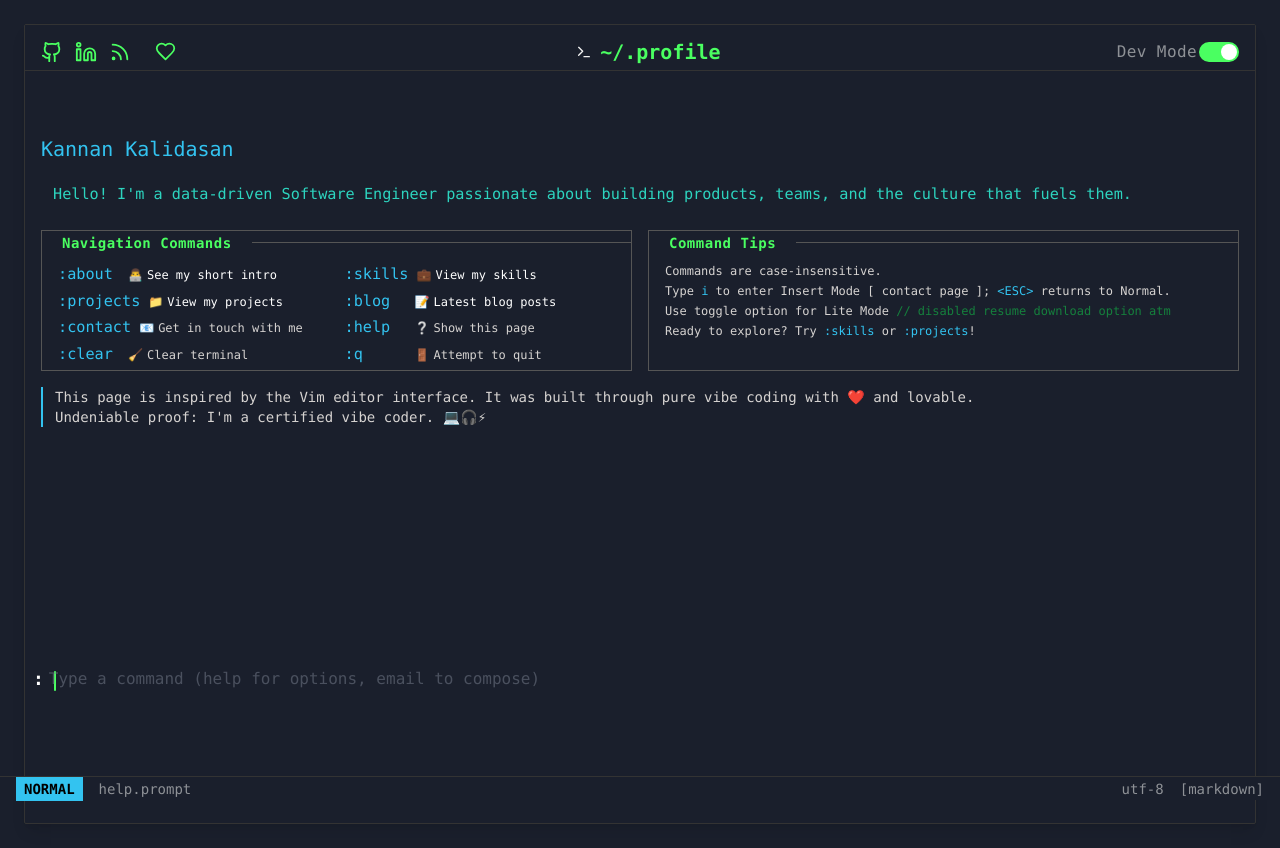
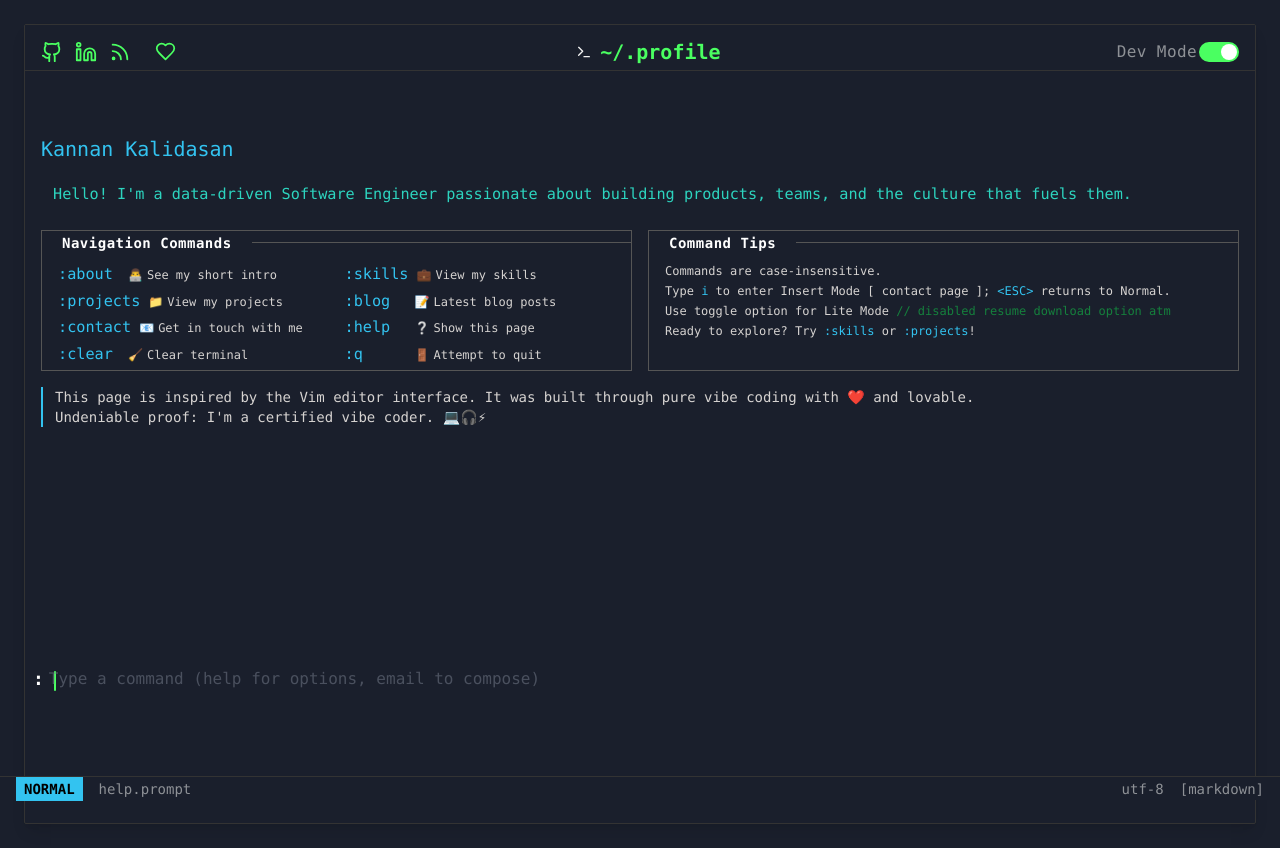
Before and after one commit to kannandreams/kannandreams.github.io, a React (Vite) app: page / in a window 1280 px wide. Built offline with nearby package versions, Linux system fonts and the light colour scheme.

Commit message:
text color changed

```diff
--- a/src/components/VimHelp.tsx
+++ b/src/components/VimHelp.tsx
@@ -76,7 +76,7 @@ const VimHelp: React.FC<{
             <div className="mb-4 grid grid-cols-1 md:grid-cols-2 gap-4 w-full">
               <div className="border border-[#555] rounded-sm bg-transparent col-span-1 px-0 pb-1 relative">
                 <div className="flex items-center pl-1">
-                  <span className="px-2 py-0.5 font-semibold text-terminal-bright-green text-sm ml-2" style={{ fontWeight: 600, letterSpacing: 0.5 }}>
+                  <span className="px-2 py-0.5 font-semibold text-white text-sm ml-2" style={{ fontWeight: 600, letterSpacing: 0.5 }}>
                     Navigation Commands
                   </span>
                   <div className="flex-1 h-px bg-[#555] ml-3" />
@@ -85,7 +85,7 @@ const VimHelp: React.FC<{
                   {firstCol.map(({ label, desc, emoji }) => (
                     <div key={label} className="flex items-baseline space-x-2">
                       <span className="text-terminal-accent min-w-[62px]">{label}</span>
-                      <span className="text-xs text-white">
+                      <span className="text-xs text-stone-300">
                         <span className="mr-1" role="img" aria-label="icon">{emoji}</span>
                         {desc}
                       </span>
@@ -104,7 +104,7 @@ const VimHelp: React.FC<{
               </div>
               <div className="border border-[#555] rounded-sm bg-transparent col-span-1 px-0 pb-1 relative">
                 <div className="flex items-center pl-1">
-                  <span className="px-2 py-0.5 font-semibold text-terminal-bright-green text-sm ml-2" style={{ fontWeight: 600, letterSpacing: 0.5 }}>
+                  <span className="px-2 py-0.5 font-semibold text-white text-sm ml-2" style={{ fontWeight: 600, letterSpacing: 0.5 }}>
                     Command Tips
                   </span>
                   <div className="flex-1 h-px bg-[#555] ml-3" />
```
